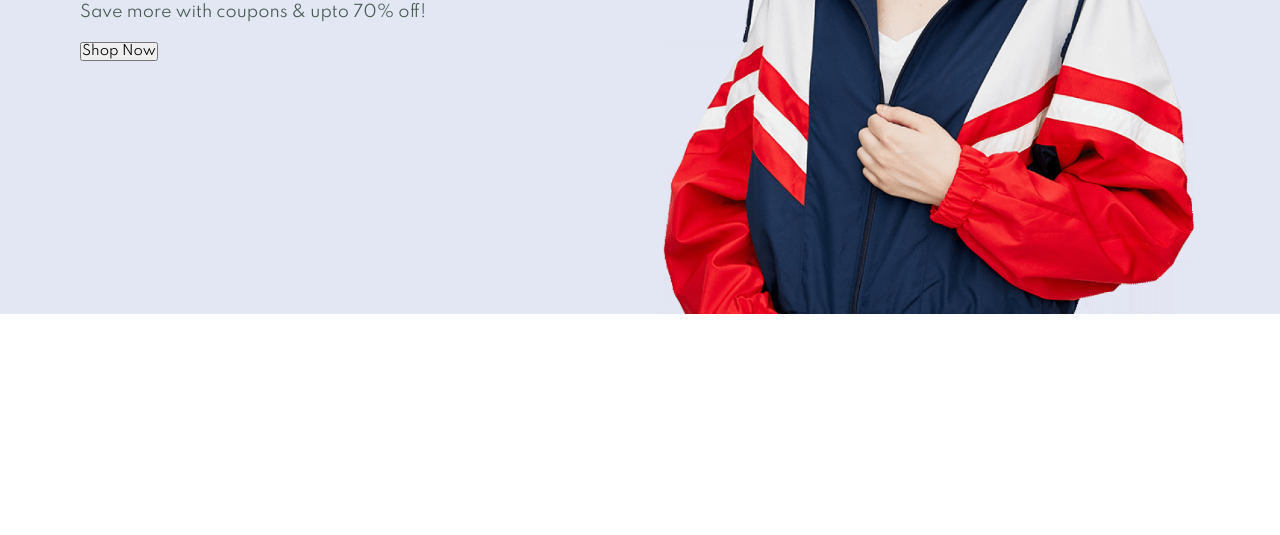
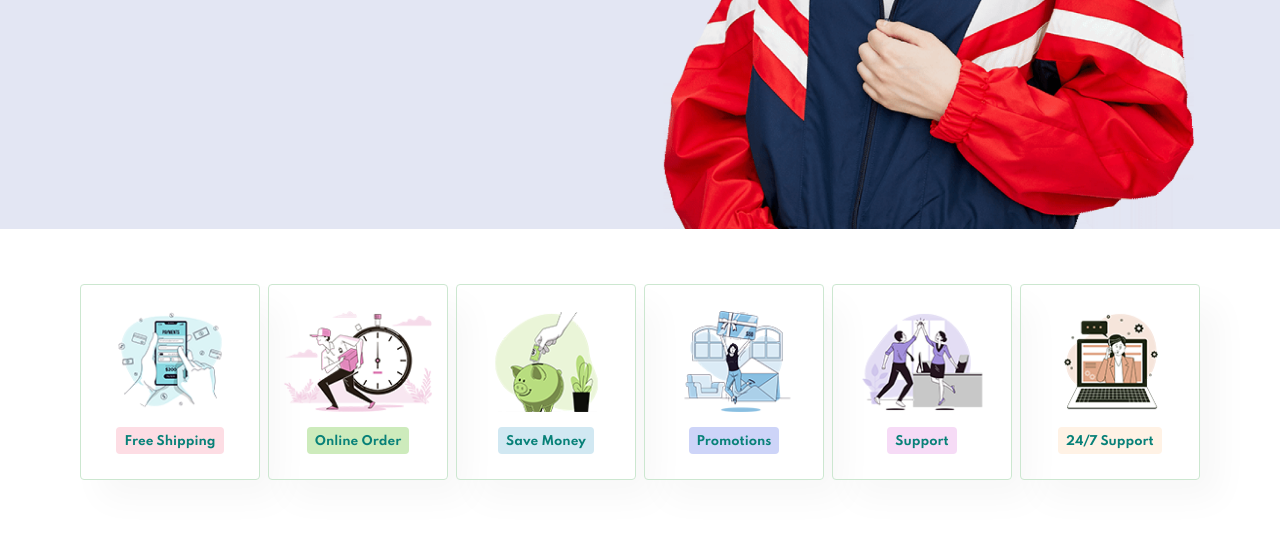
Before and after one commit to AyeshaSeemab93/Ecommerce-Website-using-Html-CSS-JavaScript, a plain HTML site: page index.html in a window 1280 px wide. Shown: the part 491-1026 px from the top of the page. Before the commit the page ends 805 px from the top, so only its background shows below. Drawn offline with Linux system fonts and the light colour scheme.

Commit message:
Add services

```diff
--- a/Styles/index.css
+++ b/Styles/index.css
@@ -59,6 +59,12 @@ body {
   padding: 20px;
   background-color: #E3E6F3;
   box-shadow: 0 5px 15px rgba(0, 0, 0, 0.06);
+  position: fixed;
+  left: 0;
+  right: 0;
+  top: 0;
+
+
 
 }
 #nav-bar{
@@ -109,3 +115,69 @@ body {
   align-items: flex-start;
   justify-content: center;
 }
+#hero h4{
+  padding-bottom: 5px;
+}
+#hero h1{
+  color:  #088178;
+}
+#hero button{
+  background-image: url('../img/button.png');
+  background-color: transparent;
+  color: #088178;
+  border: none;
+  padding: 16px 80px 16px 65px;
+  background-repeat: no-repeat;
+  cursor: pointer;
+  font-weight: 700;
+  font-size: 15px;
+}
+#feature{
+  display: flex;
+  align-items: center;
+  justify-content: space-between;
+  flex-wrap: wrap;
+}
+#feature .fe-box{
+  border: 1px solid #cce7d0;
+  width: 180px;
+  text-align: center;
+  padding: 25px 15px;
+  box-shadow: 20px 20px 34px rgba(0, 0, 0, 0.03);
+  border-radius: 4px;
+  margin: 15px 0;
+
+}
+#feature .fe-box:hover{
+  box-shadow: 10px 10px 54px rgba(70, 63, 221, 0.1);
+  cursor: pointer;
+}
+#feature .fe-box img{
+  width: 100%;
+  margin-bottom: 10px;
+}
+#feature h6{
+  display: inline-block; /*making padding just enough long*/
+  padding:9px 8px 6px 8px;
+  line-height: 1;
+  border-radius: 4px;
+  color: #088178;
+  background-color: #fddde4;
+}
+#feature .fe-box:nth-child(2) h6{
+  background-color: #cdebbc;
+}
+#feature .fe-box:nth-child(3) h6{
+  background-color: #d1e8f2;
+}
+
+#feature .fe-box:nth-child(4) h6{
+  background-color: #cdd4f8;
+}
+
+#feature .fe-box:nth-child(5) h6{
+  background-color: #f6dbf6;
+}
+#feature .fe-box:nth-child(6) h6{
+  background-color: #fff2e5;
+}
--- a/index.html
+++ b/index.html
@@ -37,6 +37,33 @@
 
 
   </section>
+  <section id="feature" class="section-p1">
+    <div class="fe-box">
+      <img src="./img/features/f1.png" alt="">
+      <h6>Free Shipping</h6>
+    </div>
+    <div class="fe-box">
+      <img src="./img/features/f2.png" alt="">
+      <h6>Online Order</h6>
+    </div>
+    <div class="fe-box">
+      <img src="./img/features/f3.png" alt="">
+      <h6>Save Money</h6>
+    </div>
+    <div class="fe-box">
+      <img src="./img/features/f4.png" alt="">
+      <h6>Promotions</h6>
+    </div>
+    <div class="fe-box">
+      <img src="./img/features/f5.png" alt="">
+      <h6>Support</h6>
+    </div>
+    <div class="fe-box">
+      <img src="./img/features/f6.png" alt="">
+      <h6>24/7 Support</h6>
+    </div>
+
+  </section>
 
   <script src="./script.js"></script>
 </body>
```
